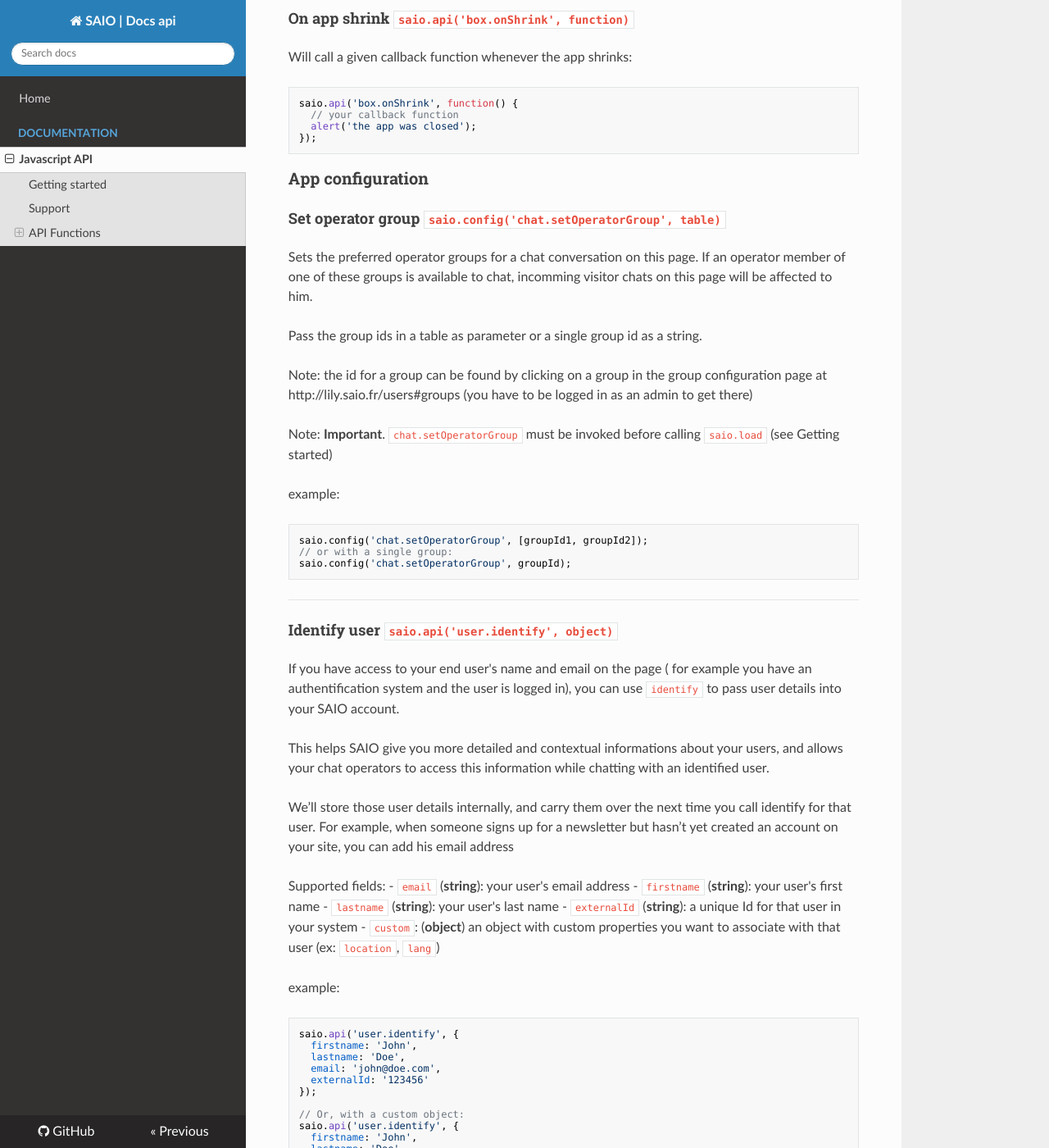
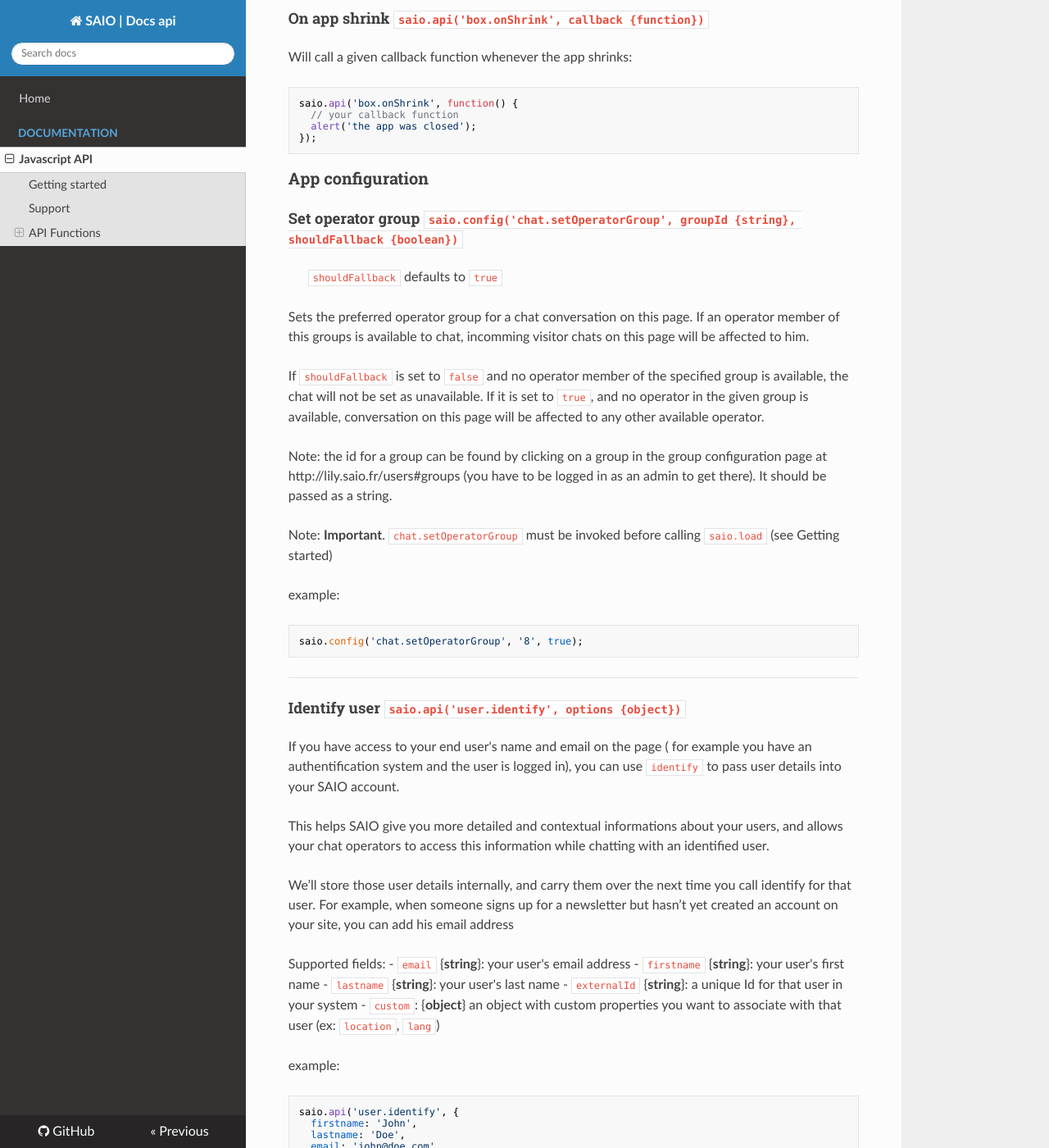
Before and after one commit to saio-fr/apidocs, an MkDocs documentation site: the page built from docs/javascript-api.md, in a window 1280 px wide and 1400 px high, scrolled down 3455 px. Shown: the whole window at 82% size. Built offline with MkDocs 1.6.1, drawn with Linux system fonts in a browser that asks for light colours; nearby versions of some CDN libraries; old or Windows-style settings are respelled for this version of MkDocs; some of the changed text lies outside the part shown.

Commit message:
setOperatorGroup now takes only one id, not an array of ids

````diff
--- a/docs/javascript-api.md
+++ b/docs/javascript-api.md
@@ -120,7 +120,7 @@ Similarly you can make your own *click to close* button:
 
 ---------------------------------------
 
-#### On widget show `saio.api('widget.onShow', function)`
+#### On widget show `saio.api('widget.onShow', callback {function})`
 
 Will call a given callback function whenever the widget is shown:
 
@@ -133,7 +133,7 @@ saio.api('widget.onShow', function() {
 
 ---------------------------------------
 
-#### On widget hide `saio.api('widget.onHide', function)`
+#### On widget hide `saio.api('widget.onHide', callback {function})`
 
 Will call a given callback function whenever the widget is hidden:
 
@@ -146,7 +146,7 @@ saio.api('widget.onHide', function() {
 
 ---------------------------------------
 
-#### On app expand `saio.api('box.onExpand', function)`
+#### On app expand `saio.api('box.onExpand', callback {function})`
 
 Will call a given callback function whenever the app expands:
 
@@ -159,7 +159,7 @@ saio.api('box.onExpand', function() {
 
 ---------------------------------------
 
-#### On app shrink `saio.api('box.onShrink', function)`
+#### On app shrink `saio.api('box.onShrink', callback {function})`
 
 Will call a given callback function whenever the app shrinks:
 
@@ -172,27 +172,28 @@ saio.api('box.onShrink', function() {
 
 ### App configuration
 
-#### Set operator group `saio.config('chat.setOperatorGroup', table)`
+#### Set operator group `saio.config('chat.setOperatorGroup', groupId {string}, shouldFallback {boolean})`
 
-Sets the preferred operator groups for a chat conversation on this page. If an operator member of one of these groups is available to chat, incomming visitor chats on this page will be affected to him.
+> `shouldFallback` defaults to `true`
 
-Pass the group ids in a table as parameter or a single group id as a string.
+Sets the preferred operator group for a chat conversation on this page. If an operator member of this groups is available to chat, incomming visitor chats on this page will be affected to him.
 
-Note: the id for a group can be found by clicking on a group in the group configuration page at http://lily.saio.fr/users#groups (you have to be logged in as an admin to get there)
+If `shouldFallback` is set to `false` and no operator member of the specified group is available, the chat will not be set as unavailable.
+If it is set to `true`, and no operator in the given group is available, conversation on this page will be affected to any other available operator.
+
+Note: the id for a group can be found by clicking on a group in the group configuration page at http://lily.saio.fr/users#groups (you have to be logged in as an admin to get there). It should be passed as a string.
 
 Note: **Important**. `chat.setOperatorGroup` must be invoked before calling `saio.load` (see Getting started)
 
 example:
 
 ```
-saio.config('chat.setOperatorGroup', [groupId1, groupId2]);
-// or with a single group:
-saio.config('chat.setOperatorGroup', groupId);
+saio.config('chat.setOperatorGroup', '8', true);
 ```
 
 ---------------------------------------
 
-#### Identify user `saio.api('user.identify', object)`
+#### Identify user `saio.api('user.identify', options {object})`
 
 If you have access to your end user's name and email on the page ( for example you have an authentification system and the user is logged in), you can use `identify` to pass user details into your SAIO account.
 
@@ -202,11 +203,11 @@ We’ll store those user details internally, and carry them over the next time y
 
 
 Supported fields:
-- `email` (**string**): your user's email address
-- `firstname` (**string**): your user's first name
-- `lastname` (**string**): your user's last name
-- `externalId` (**string**): a unique Id for that user in your system
-- `custom`: (**object**) an object with custom properties you want to associate with that user (ex: `location`, `lang`)
+- `email` {**string**}: your user's email address
+- `firstname` {**string**}: your user's first name
+- `lastname` {**string**}: your user's last name
+- `externalId` {**string**}: a unique Id for that user in your system
+- `custom`: {**object**} an object with custom properties you want to associate with that user (ex: `location`, `lang`)
 
 example:
 
````
Also changed, not shown: other parts of docs/javascript-api.md (+2 -2 lines).
